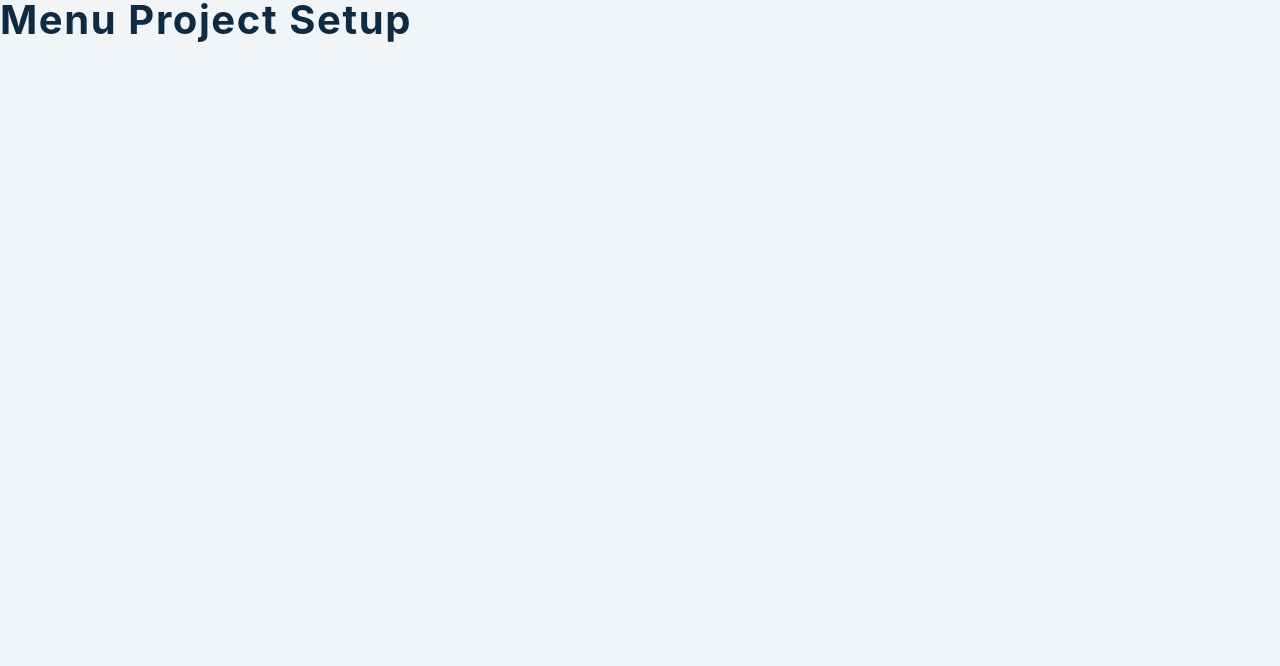
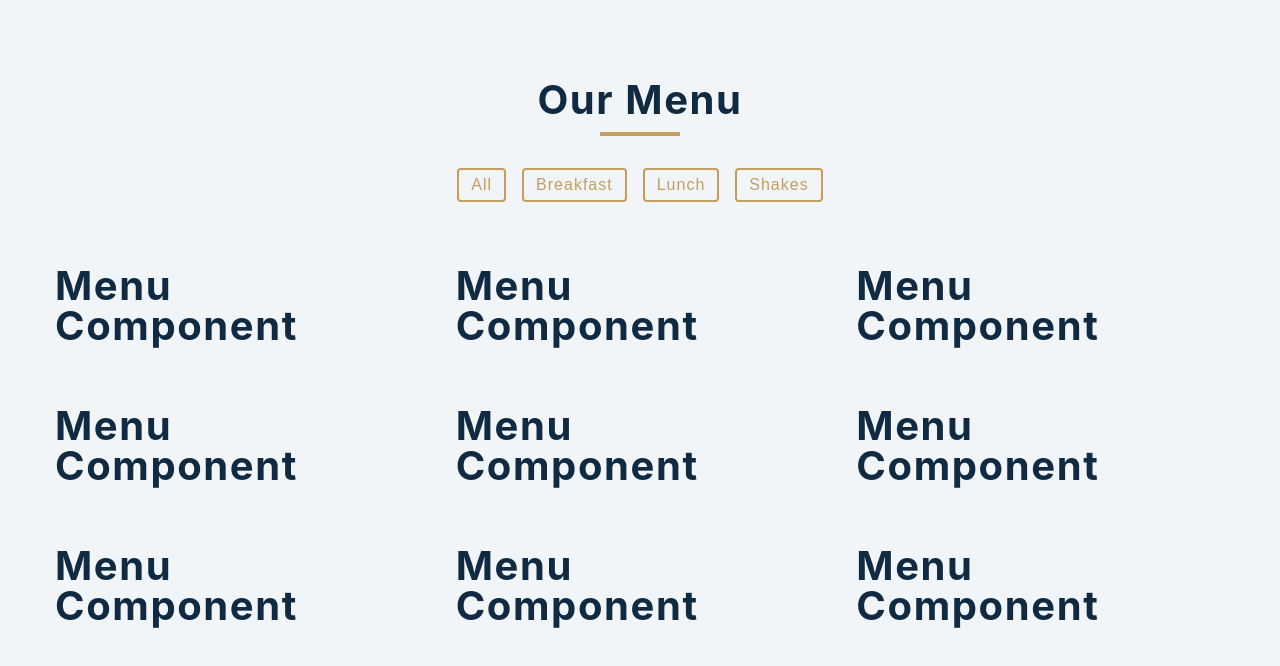
Before and after one commit to lilianlee0213/react-projects, a React (Create React App) app in the folder 05-menu/: page / in a window 1280 px wide. Shown: the top 666 px of the page. Built offline with nearby package versions, Linux system fonts and the light colour scheme; the HTML template or start-up script is replaced by a standard one.

Commit message:
add elements and pass props

```diff
--- a/05-menu/src/App.js
+++ b/05-menu/src/App.js
@@ -1,10 +1,39 @@
-import React, { useState } from 'react';
+import React, {useState} from 'react';
 import Menu from './Menu';
 import Categories from './Categories';
 import items from './data';
 
 function App() {
-  return <h2>menu project setup</h2>;
+	const [menuItems, setMenuItems] = useState(items);
+	return (
+		<main>
+			<section className="menu">
+				<div className="title">
+					<h2>our menu</h2>
+					<div className="underline"></div>
+				</div>
+				<div className="btn-container">
+					<button type="button" className="filter-btn">
+						all
+					</button>
+					<button type="button" className="filter-btn">
+						breakfast
+					</button>
+					<button type="button" className="filter-btn">
+						lunch
+					</button>
+					<button type="button" className="filter-btn">
+						shakes
+					</button>
+				</div>
+				<div className="section-center">
+					{menuItems.map((menu) => {
+						return <Menu key={menu.id} {...menu} />;
+					})}
+				</div>
+			</section>
+		</main>
+	);
 }
 
 export default App;
--- a/05-menu/src/index.css
+++ b/05-menu/src/index.css
@@ -163,7 +163,7 @@ Menu
 }
 .filter-btn {
 	background: transparent;
-  border-color: transparent;
+	border: 2px solid var(--clr-gold);
 	font-size: 1rem;
 	text-transform: capitalize;
 	margin: 0 0.5rem;
@@ -225,10 +225,15 @@ Menu
 		height: 175px;
 	}
 }
+@media screen and (min-width: 992px) {
+	.section-center {
+		grid-template-columns: repeat(2, 1fr);
+	}
+}
 @media screen and (min-width: 1200px) {
 	.section-center {
 		width: 95vw;
-    grid-template-columns: 1fr 1fr;
+		grid-template-columns: repeat(3, 1fr);
 	}
 	.photo {
 		height: 150px;
```
Lines whose indentation alone changed are shown as unchanged.
